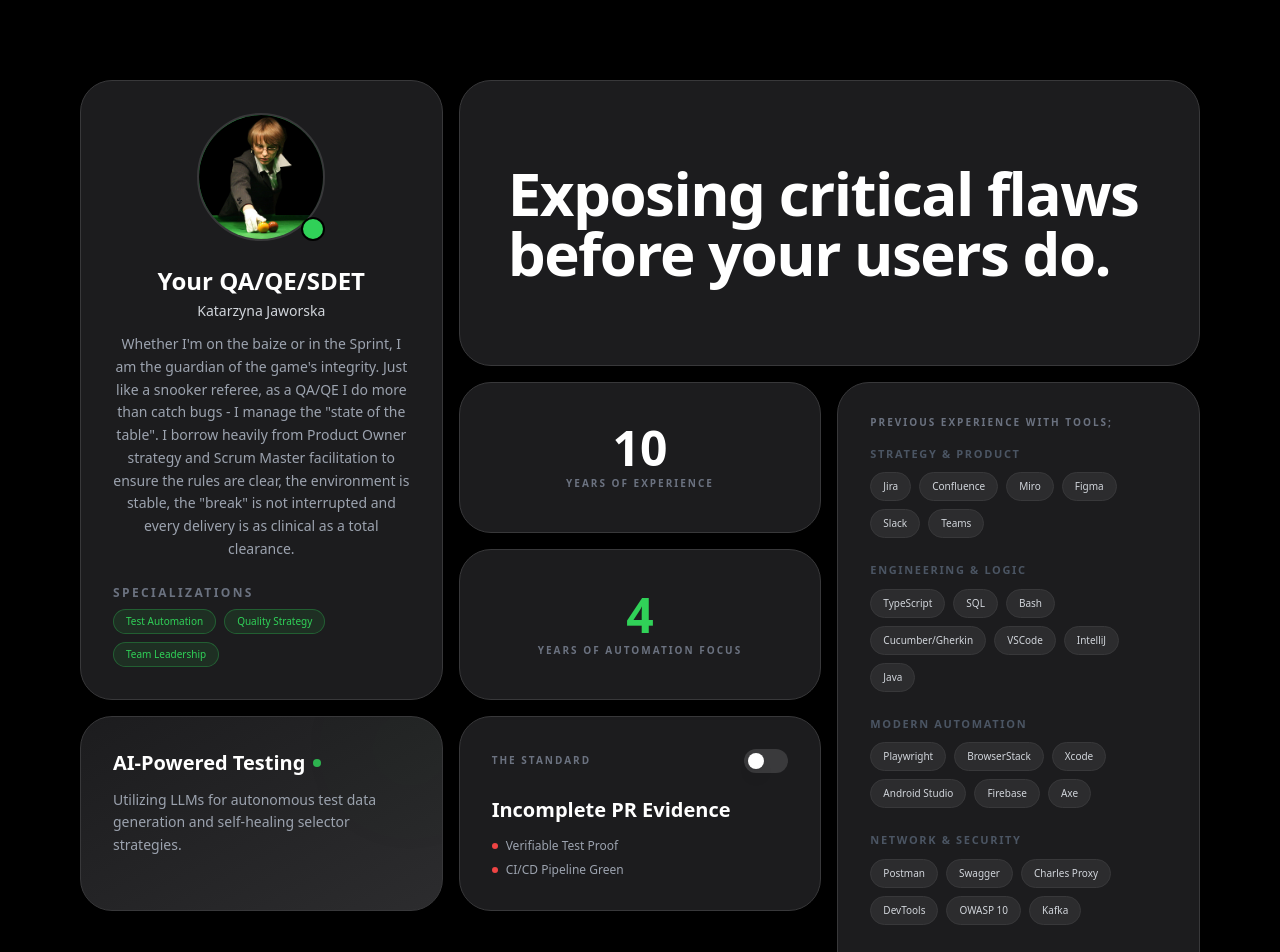
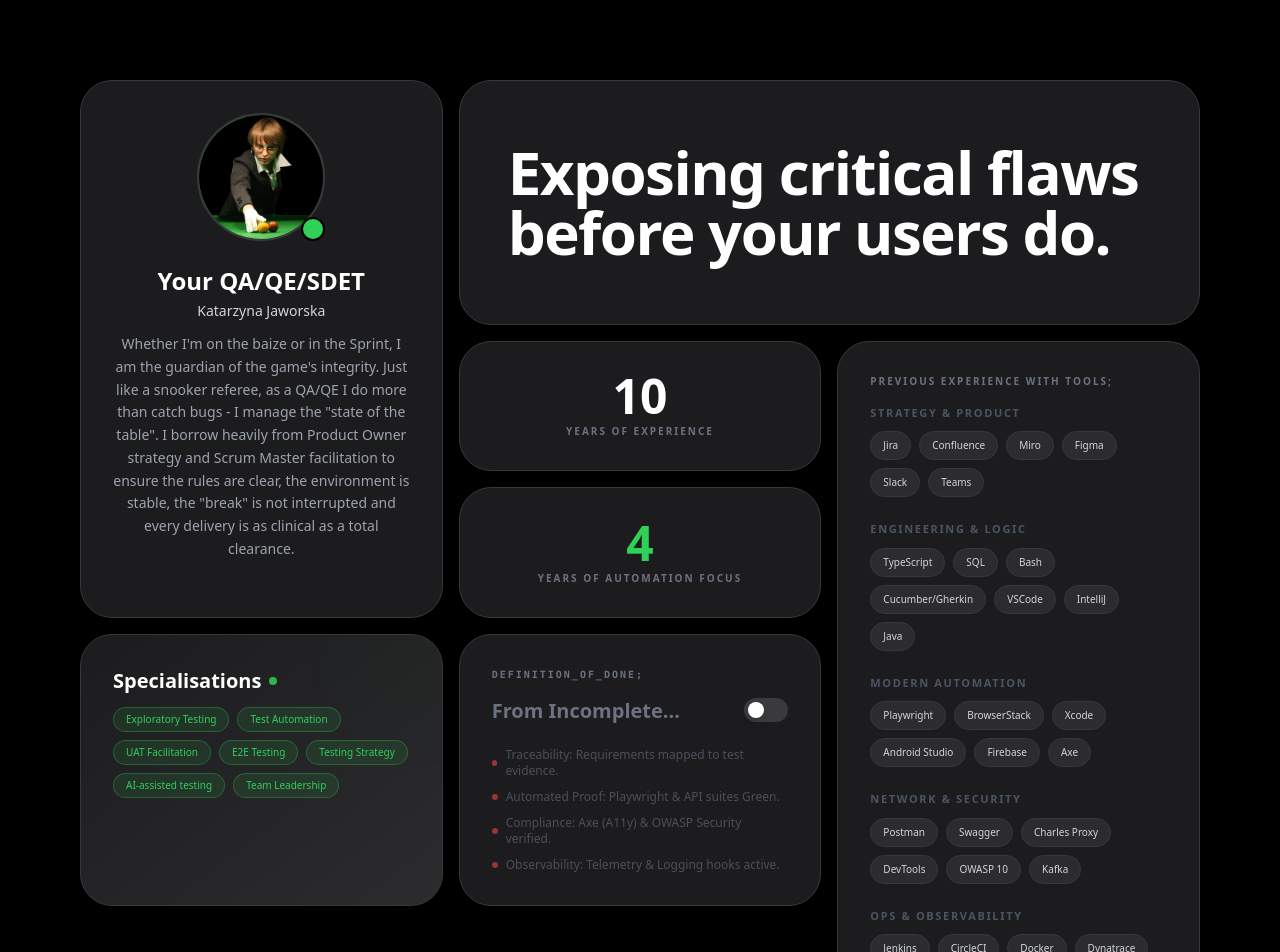
Before and after one commit to diantris/wroqet, a Next.js app: page /wroqet/ in a window 1280 px wide. Shown: the top 952 px of the page. Built offline with nearby package versions, Linux system fonts and the light colour scheme.

Commit message:
First rework of the standard to DoD

```diff
--- a/app/page.tsx
+++ b/app/page.tsx
@@ -34,16 +34,6 @@ export default function ProfessionalPortfolio() {
           <p className="text-sm text-gray-400 mb-6 leading-relaxed">
             Whether I'm on the baize or in the Sprint, I am the guardian of the game's integrity. Just like a snooker referee, as a QA/QE I do more than catch bugs - I manage the "state of the table". I borrow heavily from Product Owner strategy and Scrum Master facilitation to ensure the rules are clear, the environment is stable, the "break" is not interrupted and every delivery is as clinical as a total clearance.
           </p>
-          <div className="w-full space-y-2 text-left">
-            <div className="text-xs uppercase tracking-[0.2em] text-gray-500 font-bold">Specializations</div>
-            <div className="flex flex-wrap gap-2">
-              {['Test Automation', 'Quality Strategy', 'Team Leadership'].map((spec) => (
-                <span key={spec} className="px-3 py-1 bg-[#30d158]/10 border border-[#30d158]/30 rounded-full text-[10px] text-[#30d158] font-medium">
-                  {spec}
-                </span>
-              ))}
-            </div>
-          </div>
         </motion.div>
 
         {/* HERO SECTION */}
@@ -159,23 +149,32 @@ export default function ProfessionalPortfolio() {
         >
           <div className="absolute -top-4 -right-4 w-24 h-24 bg-[#30d158] opacity-[0.03] blur-3xl group-hover:opacity-10 transition-opacity" />
           <h3 className="text-xl font-semibold mb-3 flex items-center gap-2">
-            AI-Powered Testing
+            Specialisations
             <span className="w-2 h-2 bg-[#30d158] rounded-full animate-pulse" />
           </h3>
-          <p className="text-sm text-gray-400 leading-relaxed">
-            Utilizing LLMs for autonomous test data generation and self-healing selector strategies.
-          </p>
+          <div className="w-full space-y-2 text-left">
+            <div className="flex flex-wrap gap-2">
+              {['Exploratory Testing', 'Test Automation', 'UAT Facilitation', 'E2E Testing', 'Testing Strategy', 'AI-assisted testing', 'Team Leadership'].map((spec) => (
+                <span key={spec} className="px-3 py-1 bg-[#30d158]/10 border border-[#30d158]/30 rounded-full text-[10px] text-[#30d158] font-medium">
+                  {spec}
+                </span>
+              ))}
+            </div>
+          </div>
         </motion.div>
 
-        {/* THE EVIDENCE GATE (Toggle Component) */}
+        {/* DEFINITION OF DONE - Centerpiece Toggle */}
         <motion.div
           initial={{ opacity: 0, y: 20 }}
           animate={{ opacity: 1, y: 0 }}
           transition={{ delay: 0.4 }}
-          className="bg-[#1c1c1e] border border-[#38383a] rounded-[32px] p-8"
+          className={`bg-[#1c1c1e] border rounded-[32px] p-8 transition-colors ${isVerified ? 'border-[#30d158]/50' : 'border-[#38383a]'}`}
         >
+          <span className="text-[10px] uppercase tracking-[0.2em] font-mono text-gray-500 font-bold mb-4 block">Definition_of_done;</span>
           <div className="flex items-center justify-between mb-6">
-            <span className="text-[10px] uppercase tracking-[0.2em] text-gray-500 font-bold">The Standard</span>
+            <h3 className={`text-xl font-semibold leading-tight transition-colors ${isVerified ? 'text-[#30d158]' : 'text-gray-500'}`}>
+              {isVerified ? "...to Verified ✓" : "From Incomplete..."}
+            </h3>
             <button
               onClick={() => setIsVerified(!isVerified)}
               className={`relative inline-flex h-6 w-11 items-center rounded-full transition-colors ${isVerified ? 'bg-[#30d158]' : 'bg-[#3a3a3c]'}`}
@@ -186,17 +185,22 @@ export default function ProfessionalPortfolio() {
               />
             </button>
           </div>
-          <h3 className="text-xl font-semibold mb-4 leading-tight">
-            {isVerified ? "Verified Definition of Done" : "Incomplete PR Evidence"}
-          </h3>
-          <div className="space-y-2">
-            <div className="flex items-center gap-2 text-xs text-gray-400">
-              <div className={`h-1.5 w-1.5 rounded-full ${isVerified ? 'bg-[#30d158]' : 'bg-red-500'}`} />
-              Verifiable Test Proof
+          <div className={`space-y-2.5 transition-opacity ${isVerified ? 'opacity-100' : 'opacity-60'}`}>
+            <div className="flex items-center gap-2 text-xs">
+              <div className={`h-1.5 w-1.5 rounded-full transition-colors ${isVerified ? 'bg-[#30d158]' : 'bg-red-500'}`} />
+              <span className={isVerified ? 'text-gray-300' : 'text-gray-500'}>Traceability: Requirements mapped to test evidence.</span>
             </div>
-            <div className="flex items-center gap-2 text-xs text-gray-400">
-              <div className={`h-1.5 w-1.5 rounded-full ${isVerified ? 'bg-[#30d158]' : 'bg-red-500'}`} />
-              CI/CD Pipeline Green
+            <div className="flex items-center gap-2 text-xs">
+              <div className={`h-1.5 w-1.5 rounded-full transition-colors ${isVerified ? 'bg-[#30d158]' : 'bg-red-500'}`} />
+              <span className={isVerified ? 'text-gray-300' : 'text-gray-500'}>Automated Proof: Playwright & API suites Green.</span>
+            </div>
+            <div className="flex items-center gap-2 text-xs">
+              <div className={`h-1.5 w-1.5 rounded-full transition-colors ${isVerified ? 'bg-[#30d158]' : 'bg-red-500'}`} />
+              <span className={isVerified ? 'text-gray-300' : 'text-gray-500'}>Compliance: Axe (A11y) & OWASP Security verified.</span>
+            </div>
+            <div className="flex items-center gap-2 text-xs">
+              <div className={`h-1.5 w-1.5 rounded-full transition-colors ${isVerified ? 'bg-[#30d158]' : 'bg-red-500'}`} />
+              <span className={isVerified ? 'text-gray-300' : 'text-gray-500'}>Observability: Telemetry & Logging hooks active.</span>
             </div>
           </div>
         </motion.div>
```
